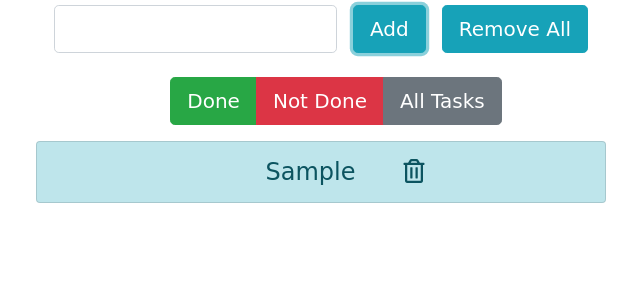
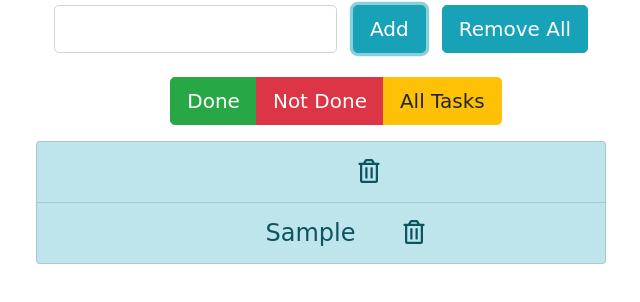
Before and after one commit to baileythuong/CoderSchool-todo-list, a plain HTML site: page index.html in a window 1280 px wide. Both pictures are taken after typing "Sample" into the empty fields and a click on the button "Add". Shown: the part 118-420 px from the top of the page, without its empty margins (319-959 px from the left). Drawn offline with nearby package versions, Linux system fonts and the light colour scheme; a web font is replaced by a local one.

Commit message:
initialize localStorage

```diff
--- a/index.html
+++ b/index.html
@@ -29,7 +29,7 @@
                 <div class="btn-group" role="group" aria-label="Basic example">
                         <button class="btn btn-lg btn-success" id="add" onclick="filterStatus('done')" type="submit">Done</button>
                         <button class="btn btn-lg btn-danger" id="add" onclick="filterStatus('undone')" type="submit">Not Done</button>
-                    <button class="btn btn-lg btn-secondary" id="add" onclick="filterStatus('all')" type="submit">All Tasks</button>
+                    <button class="btn btn-lg btn-warning" id="add" onclick="filterStatus('all')" type="submit">All Tasks</button>
                       </div>
     </div>
 </div>
--- a/js/app.js
+++ b/js/app.js
@@ -1,11 +1,31 @@
-let todo = [];
+// set local storage
+function getAppState() {
 
+
+    return (
+      JSON.parse(localStorage.getItem("appState")) || [
+          {
+            description: "", isDone: false
+          }
+      ]
+    );
+  }
+
+  let todo = getAppState();
+
+  // get local storage
+  function save(appState) {
+    return localStorage.setItem("appState", JSON.stringify(appState));
+  }
+
+  // add to do item
 function addTodoList() {
   const input = document.getElementById("thingstodo").value;
   const item = { description: input, isDone: false };
   todo.push(item);
   document.getElementById("thingstodo").value = "";
   renderTodos(todo);
+  save(todo);
 }
 
 function renderTodos(arr) {
@@ -28,23 +48,30 @@ function renderTodos(arr) {
   document.getElementById("result").innerHTML = html;
 }
 
+// remove todo item
 function remove(index) {
   todo.splice(index, 1);
   renderTodos(todo);
+  save(todo);
 }
 
+// toggle between done and undone
 function toggleDone(index) {
   let status = todo[index].isDone;
   todo[index].isDone = !status;
 
   renderTodos(todo);
+  save(todo);
 }
 
+// remove all items
 function removeAll() {
   todo = [];
   renderTodos(todo);
+  save(todo);
 }
 
+// filter tasks
 function filterStatus(status) {
   let filterList;
   if (status === "done") {
```
